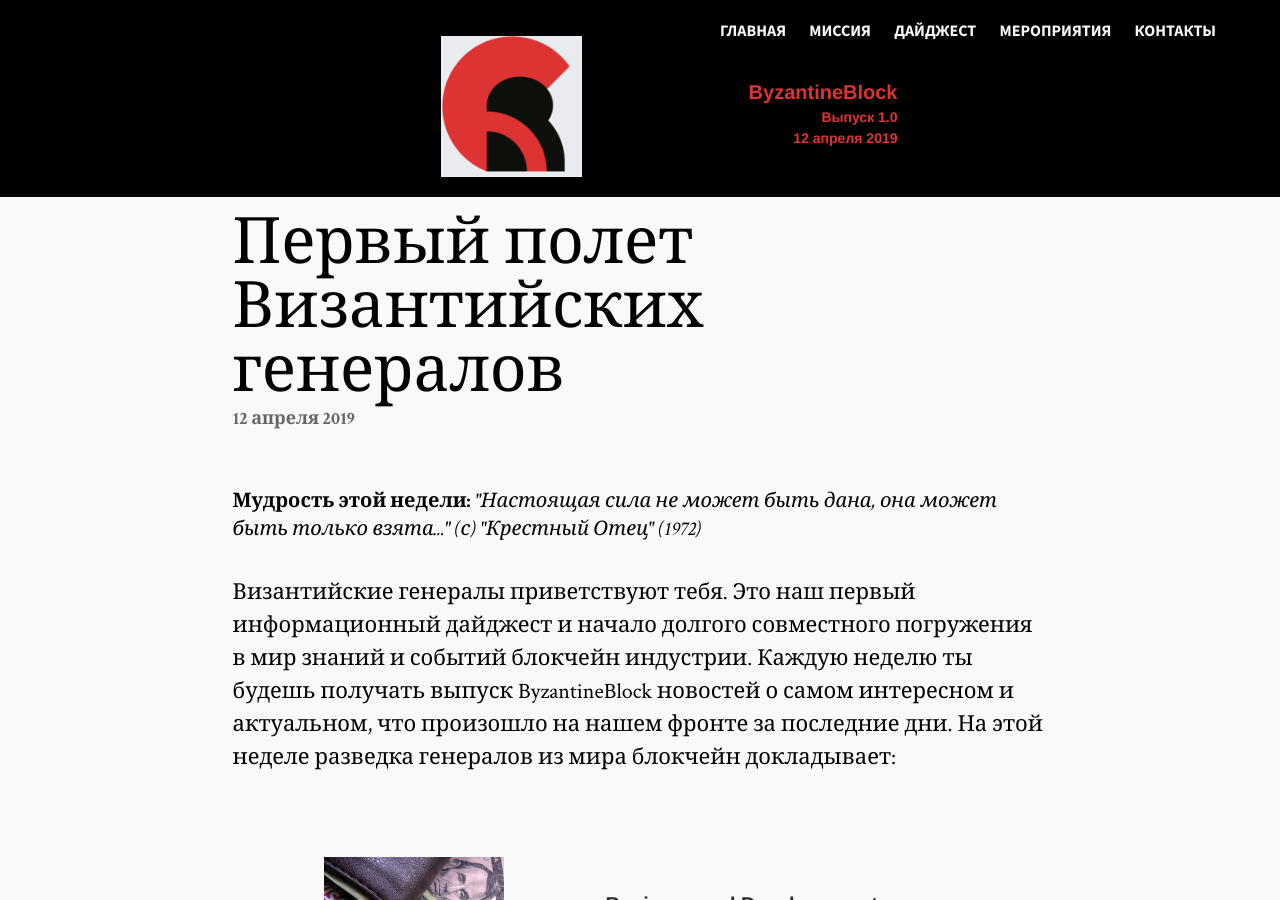
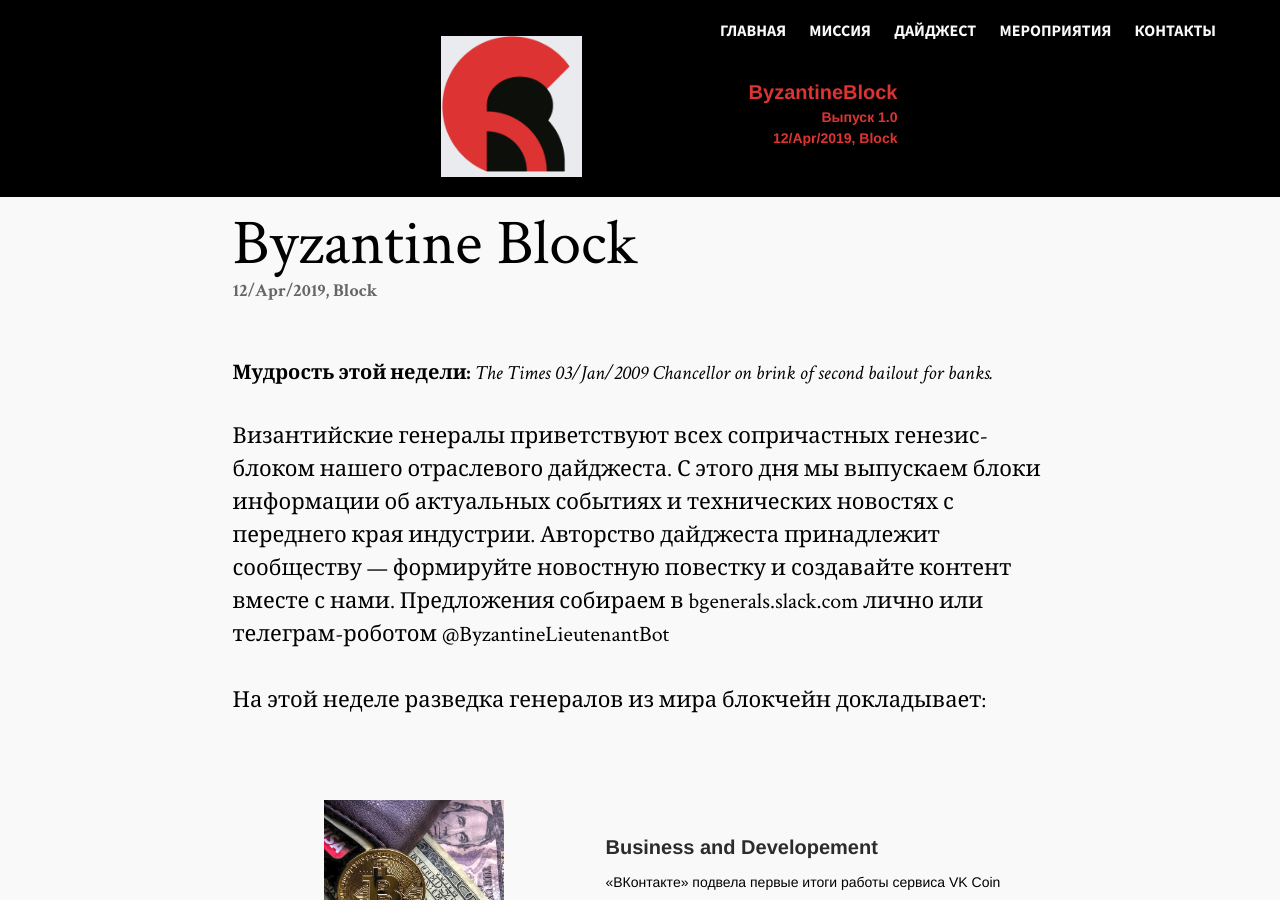
Before and after one commit to SirFrancisDrake/byzantine-generals.github.io, a Jekyll site: the page built from _posts/2019-04-12-first.md, in a window 1280 px wide and 900 px high. Built offline with Jekyll 4.4.1, drawn with Linux system fonts in a browser that asks for light colours; a script that is not in the unit is left out; some of the changed text lies outside the part shown.

Commit message:
updating digest description

```diff
--- a/_posts/2019-04-12-first.md
+++ b/_posts/2019-04-12-first.md
@@ -1,14 +1,16 @@
 ---
 layout: article
-title: Первый полет Византийских генералов
+title: Byzantine Block
 number: 1.0
 description:
 link: ya.ru
 text: ydj
-quote: "\"Настоящая сила не может быть дана, она может быть только взята...\" (с) \"Крестный Отец\" (1972)"
-post_date: 12 апреля 2019
+quote: "The Times 03/Jan/2009 Chancellor on brink of second bailout for banks."
+post_date: 12/Apr/2019, Block #0
 image:
         feature: soft-trees.jpg
 ---
 
-Византийские генералы приветствуют тебя. Это наш первый информационный дайджест и начало долгого совместного погружения в мир знаний и событий блокчейн индустрии. Каждую неделю ты будешь получать выпуск ByzantineBlock новостей о самом интересном и актуальном, что произошло на нашем фронте за последние дни. На этой неделе разведка генералов из мира блокчейн докладывает:
+Византийские генералы приветствуют всех сопричастных генезис-блоком нашего отраслевого дайджеста. С этого дня мы выпускаем блоки информации об актуальных событиях и технических новостях с переднего края индустрии. Авторство дайджеста принадлежит сообществу — формируйте новостную повестку и создавайте контент вместе с нами. Предложения собираем в bgenerals.slack.com лично или телеграм-роботом @ByzantineLieutenantBot
+
+На этой неделе разведка генералов из мира блокчейн докладывает:
```
